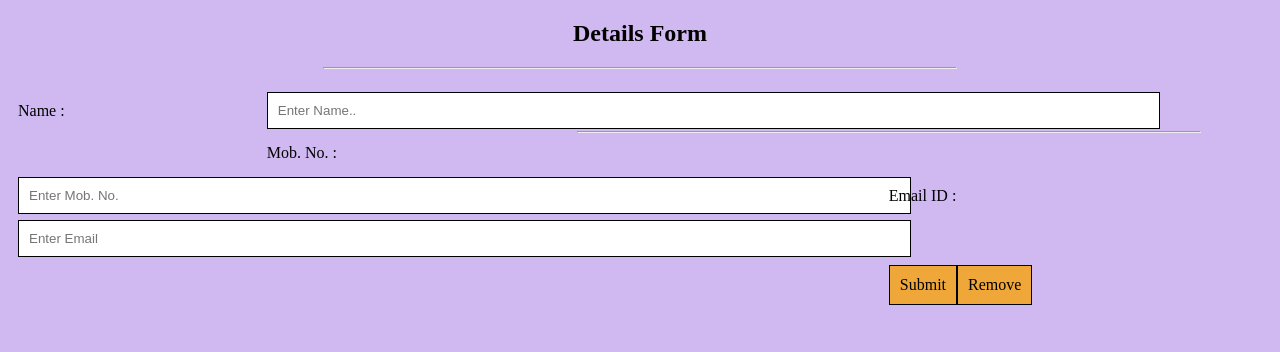
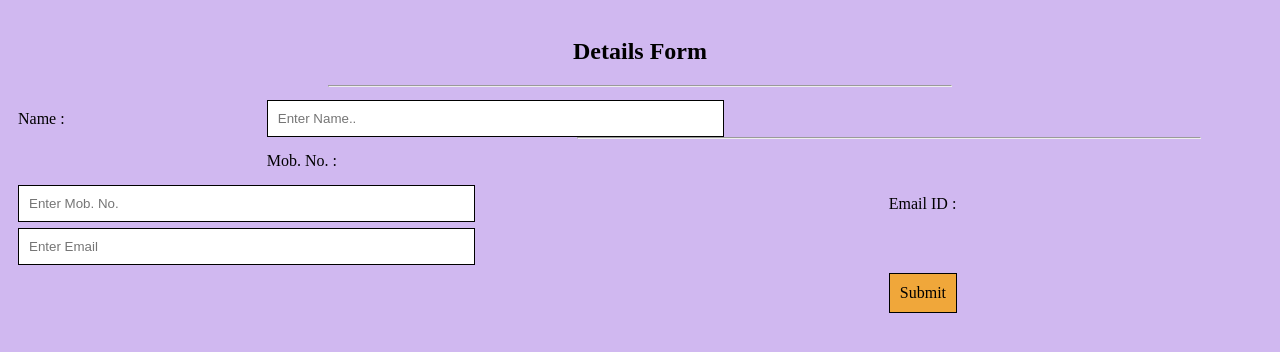
Before and after one commit to 03sid-sharma/SessionalTest-Upgrad, a plain HTML site: page index.html in a window 1280 px wide. Drawn offline with Linux system fonts and the light colour scheme.

Commit message:
remove button not working :(

```diff
--- a/index.html
+++ b/index.html
@@ -7,9 +7,10 @@
 </head>
 
 <body>
-    <h2>Details Form</h2>
-    <hr />
+
     <div class="container">
+        <h2>Details Form</h2>
+        <hr />
         <form>
             <div class="row">
                 <div class="col-30">
@@ -40,7 +41,7 @@
 
             <div class="row">
                 <a href="#" id="add">Submit</a><br>
-                <a href="#" id="remove">Remove</a><br>
+                <!-- <a href="#" id="remove">Remove</a><br> -->
             </div>
         </form>
         <hr />
--- a/style.css
+++ b/style.css
@@ -5,14 +5,14 @@ body {
 #mail,
 #mobnum,
 #name {
-    width: 100%;
+    width: 50%;
     padding: 10px;
     border: 1px solid black;
     resize: vertical;
 }
 
 hr {
-    color: rgb(0, 0, 0);
+    color: black;
     width: 50%;
 }
 
```
